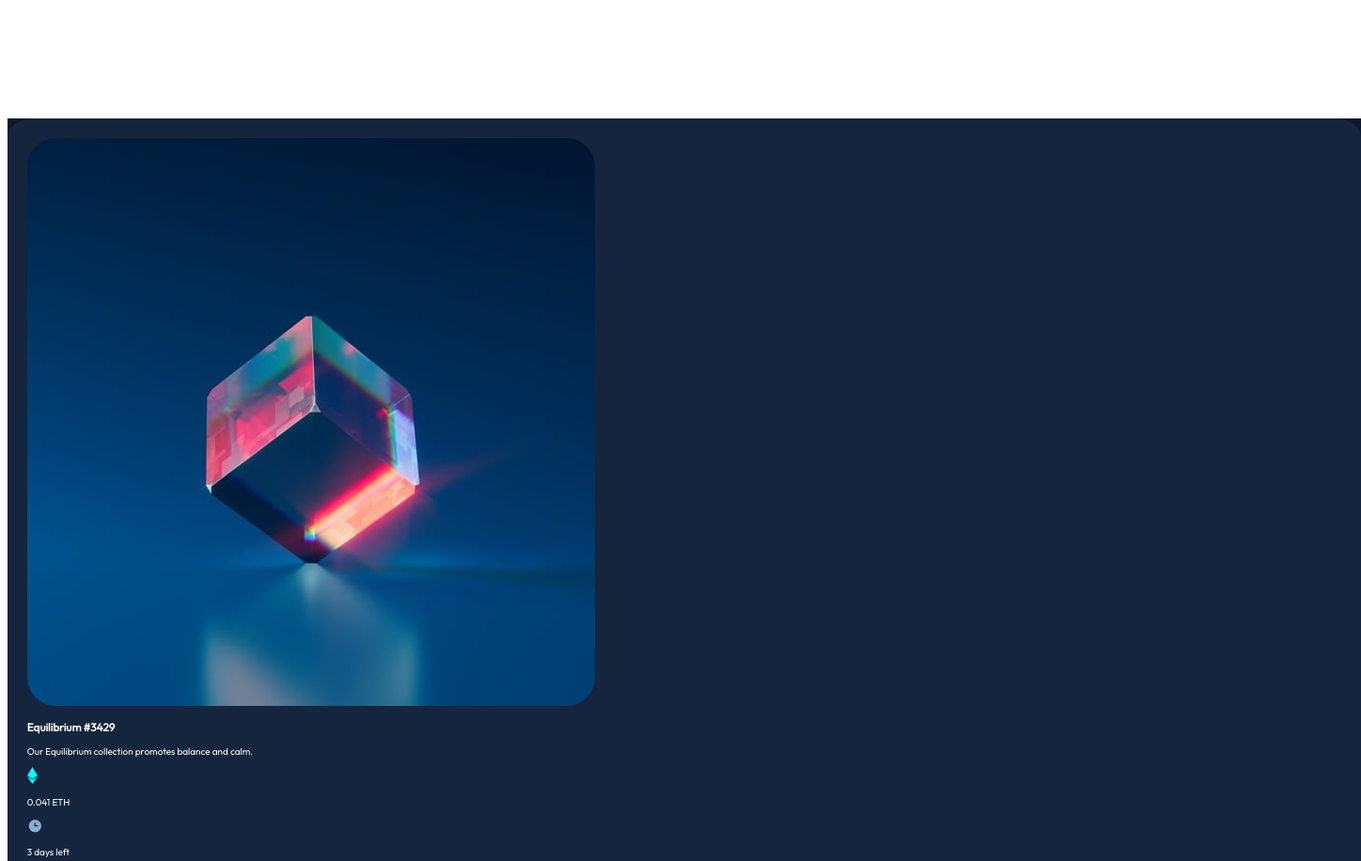
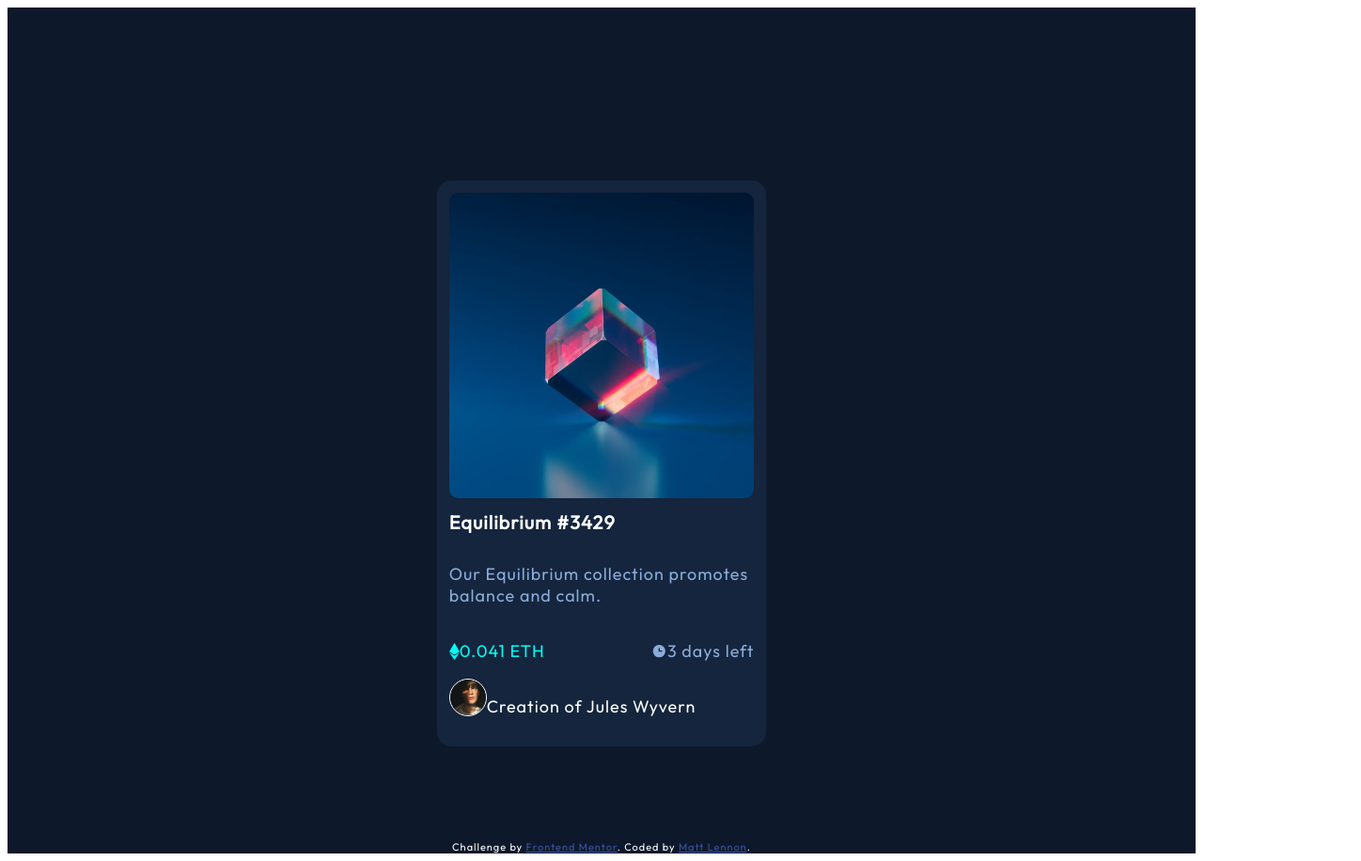
Before and after one commit to emldevv/fem-nft-preview-card, a plain HTML site: page index.html in a window 1280 px wide. Shown: the top 916 px of the page at 94% size, 1448 px wide, since content can reach past the window. Drawn offline with Linux system fonts and the light colour scheme.

Commit message:
Complete all element positioning, font colors

```diff
--- a/index.html
+++ b/index.html
@@ -12,23 +12,26 @@
 
 </head>
 <body>
-  <div id="background">
+  <main>
     <div id="card">
-      <img id="equilibrium" src="images/image-equilibrium.jpg" alt="">
-      <h3 id="card-title">Equilibrium #3429</h3>
-      <p class="para" id="description">Our Equilibrium collection promotes balance and calm.</p>
+      <img id="equilibrium" src="images/image-equilibrium.jpg" alt="nft image of transparent cube">
+      <h1 class="text" id="card-title">Equilibrium #3429</h1>
+      <p id="description">Our Equilibrium collection promotes balance and calm.</p>
 
       <div id="details">
-        <svg id="icon-eth" width="11" height="18" xmlns="http://www.w3.org/2000/svg"><path d="M11 10.216 5.5 18 0 10.216l5.5 3.263 5.5-3.262ZM5.5 0l5.496 9.169L5.5 12.43 0 9.17 5.5 0Z" fill="#00FFF8"/></svg>
-        <p class="para" id="text-icon-eth">0.041 ETH</p>
-
-        <svg id="icon-clock" width="17" height="17" xmlns="http://www.w3.org/2000/svg"><path d="M8.305 2.007a6.667 6.667 0 1 0 0 13.334 6.667 6.667 0 0 0 0-13.334Zm2.667 7.334H8.305a.667.667 0 0 1-.667-.667V6.007a.667.667 0 0 1 1.334 0v2h2a.667.667 0 0 1 0 1.334Z" fill="#8BACD9"/></svg>
-        <p class="para" id="text-icon-clock">3 days left</p>
+        <div class="details-item" id="icon">
+          <svg id="icon-eth" width="11" height="18" xmlns="http://www.w3.org/2000/svg"><path d="M11 10.216 5.5 18 0 10.216l5.5 3.263 5.5-3.262ZM5.5 0l5.496 9.169L5.5 12.43 0 9.17 5.5 0Z" fill="#00FFF8"/></svg>
+          <p id="text-icon-eth">0.041 ETH</p>
+        </div>
+        <div class="details-item" id="clock">
+          <svg id="icon-clock" width="17" height="17" xmlns="http://www.w3.org/2000/svg"><path d="M8.305 2.007a6.667 6.667 0 1 0 0 13.334 6.667 6.667 0 0 0 0-13.334Zm2.667 7.334H8.305a.667.667 0 0 1-.667-.667V6.007a.667.667 0 0 1 1.334 0v2h2a.667.667 0 0 1 0 1.334Z" fill="#8BACD9"/></svg>
+          <p id="text-icon-clock">3 days left</p>
+        </div>
       </div>
 
       <div id="creator">
-        <img id="avatar" src="images/image-avatar.png" alt="">
-        <p class="para" id="text-creator" >Creation of Jules Wyvern</p>
+        <img id="avatar" src="images/image-avatar.png" alt="avatar of Jules Wyvern">
+        <p id="text-creator">Creation of Jules Wyvern</p>
       </div>
     </div>
 
@@ -36,6 +39,6 @@
       Challenge by <a href="https://www.frontendmentor.io?ref=challenge" target="_blank">Frontend Mentor</a>.
       Coded by <a href="#">Matt Lennon</a>.
     </div>
-  </div>
+  </main>
 </body>
 </html>
--- a/style.css
+++ b/style.css
@@ -6,46 +6,94 @@
 
 /* General styles */
 body {
+    display: flex;
+    justify-content: center;
     color: white;
 }
 
-#background {
-    margin-top: 10%;
-    width: 1440px;
+main {
+    display: flex;
+    flex-direction: column;
+    justify-content: center;
+    align-items: center;
+    height: 90rem;
+    width: 100%;
     background-color: hsl(217, 54%, 11%);
 }
 
+
 /* General typography */
-body {
+html {
     font-size: 10px;
     font-family: 'Outfit', sans-serif;
+    letter-spacing: 0.1rem;
 }
 
-/* Main elements */
-#card {
-    /* width: 20.4rem; */
-    border-radius: 2%;
-    margin: auto auto 0 auto;
-    padding: 1.3rem;
-
-    background-color: hsl(216, 50%, 16%);
-}
-
-#equilibrium {
-    /* height: 18.4rem; */
-    border-radius: 5%;
-}
-
-#card-title {
+h1 {
     font-size: 24;
     font-weight: 600;
     color: white;
 }
 
+p {
+    font-size: 1.8rem;
+}
 
+/* Card */
+#card {
+    display: flex;
+    flex-direction: column;
+    border-radius: 1.5rem;
+    margin: auto auto 10rem auto;
+    width: 350px;
+    padding: 1%;
 
+    background-color: hsl(216, 50%, 16%);
+}
 
+/* NFT Section */
+#equilibrium {
+    border-radius: 3%;
+}
 
+#description {
+    color: hsl(215, 51%, 70%);
+}
+
+/* Details section */
+#details {
+    display: flex;
+    justify-content: space-between;
+    align-items: center;
+}
+.details-item {
+    display: flex;
+    justify-content: start;
+    align-items: center;
+}
+
+#icon {
+    color: hsl(178, 100%, 50%);
+}
+
+#clock {
+    color: hsl(215, 51%, 70%);
+}
+/* Footer */
+#creator {
+    display: flex;
+}
+
+#avatar {
+    border: 0.1rem solid white;
+    border-radius: 50%;
+    width: 4rem;
+    height: 4rem;
+}
+
+#name {
+    color: hsl(215, 51%, 70%);
+}
 
 
 .attribution {
```
